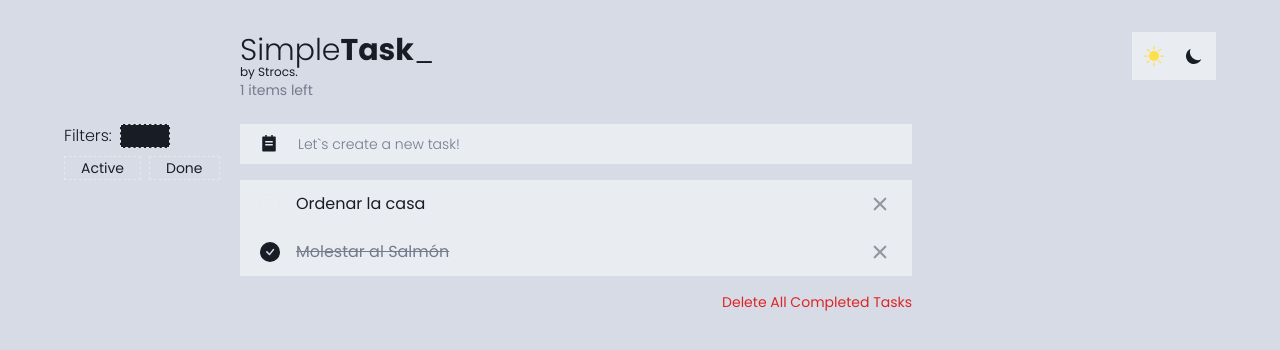
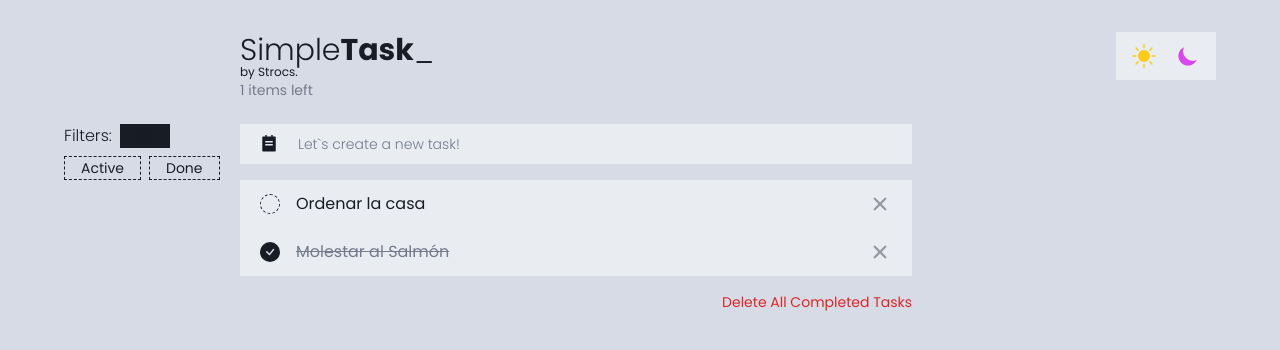
Before and after one commit to Strocs/_LoungeFi, a React (Vite) app: page / in a window 1280 px wide. Shown: the top 350 px of the page. Built offline with nearby package versions, Linux system fonts and the light colour scheme; some icons are missing.

Commit message:
Update styles

```diff
--- a/src/pages/components/FilterItem.jsx
+++ b/src/pages/components/FilterItem.jsx
@@ -6,7 +6,7 @@ export const FilterItem = ({ title }) => {
   const dispatch = useDispatch()
   return (
     <button
-      className={`h-min px-4 py-1 border border-dashed text-sm text-c-text leading-none hover:bg-c-text hover:text-c-bg ${
+      className={`h-min px-4 py-1 border border-c-text border-dashed text-sm text-c-text leading-none hover:bg-c-text hover:text-c-bg ${
         filter === title ? 'bg-c-text text-c-bg' : ''
       }`}
       type='button'
--- a/src/pages/components/ThemeBar.jsx
+++ b/src/pages/components/ThemeBar.jsx
@@ -5,7 +5,7 @@ import { HiMoon } from 'react-icons/hi'
 export const ThemeBar = () => {
   const mode = true
   return (
-    <div className='flex gap-5 p-3 bg-c-box text-c-text text-xl sm:text-xl'>
+    <div className='flex gap-5 px-4 py-3 bg-c-box sm:text-xl'>
       <ThemeButton mode='Light' selected={mode} icon={<BsFillSunFill />} />
       <ThemeButton mode='Dark' selected={mode} icon={<HiMoon />} />
     </div>
--- a/src/pages/components/ThemeButton.jsx
+++ b/src/pages/components/ThemeButton.jsx
@@ -3,14 +3,14 @@ export const ThemeButton = ({ mode, selected = true, icon }) => {
     <button
       onClick={() => {}}
       className={
-        mode === 'Light'
+        `text-2xl ${mode === 'Light'
           ? selected
-            ? 'text-yellow-300'
-            : 'hover:text-yellow-300'
+            ? 'text-yellow-400'
+            : 'hover:text-yellow-400'
           : selected
-          ? 'text-c-magenta'
-          : 'hover:text-c-magenta'
-      }
+          ? 'text-fuchsia-500'
+          : 'hover:text-fuchsia-500'
+      }`}
     >
       {icon}
     </button>
--- a/src/pages/todo/components/CreateTag.jsx
+++ b/src/pages/todo/components/CreateTag.jsx
@@ -20,7 +20,7 @@ export const CreateTag = ({ id }) => {
       className='h-full w-fit text-xs font-light leading-none'
     >
       <input
-        className='h-full w-12 bg-c-box text-c-text outline-none placeholder:text-base placeholder:text-c-text'
+        className='h-full w-12 bg-c-bg text-c-text outline-none placeholder:text-base placeholder:text-c-text'
         type='text'
         ref={tagRef}
         placeholder='&#43;'
--- a/src/pages/todo/components/TagItem.jsx
+++ b/src/pages/todo/components/TagItem.jsx
@@ -6,7 +6,7 @@ export const TagItem = ({ text, id }) => {
   return (
     <li
       onClick={() => dispatch(deleteTag({ id, tag: text }))}
-      className='px-2 py-[.12rem] w-fit h-min text-xs font-light text-c-text cursor-pointer bg-slate-500'
+      className='px-2 py-[.12rem] w-fit h-min text-xs font-light text-white cursor-pointer bg-slate-500'
     >
       {text[0].toUpperCase() + text.slice(1)}
     </li>
--- a/src/pages/todo/components/TodoDateTag.jsx
+++ b/src/pages/todo/components/TodoDateTag.jsx
@@ -29,7 +29,7 @@ export const TodoDateTag = ({ created, done }) => {
 
   return (
     <li
-      className={`px-2 w-fit h-min py-[.12rem] text-xs font-light text-c-text ${
+      className={`px-2 w-fit h-min py-[.12rem] text-xs font-light text-white ${
         setColorAndText().color
       }`}
     >
--- a/src/pages/todos/components/DoneButton.jsx
+++ b/src/pages/todos/components/DoneButton.jsx
@@ -14,7 +14,7 @@ export const DoneButton = ({ done, id }) => {
       className={`h-5 w-5 rounded-full text-c-text flex-shrink-0 ${
         done
           ? 'bg-c-text'
-          : 'border border-dashed'
+          : 'border border-c-text border-dashed'
       }`}
     >
       {done && <BsCheck className='m-auto fill-c-bg' />}
```
